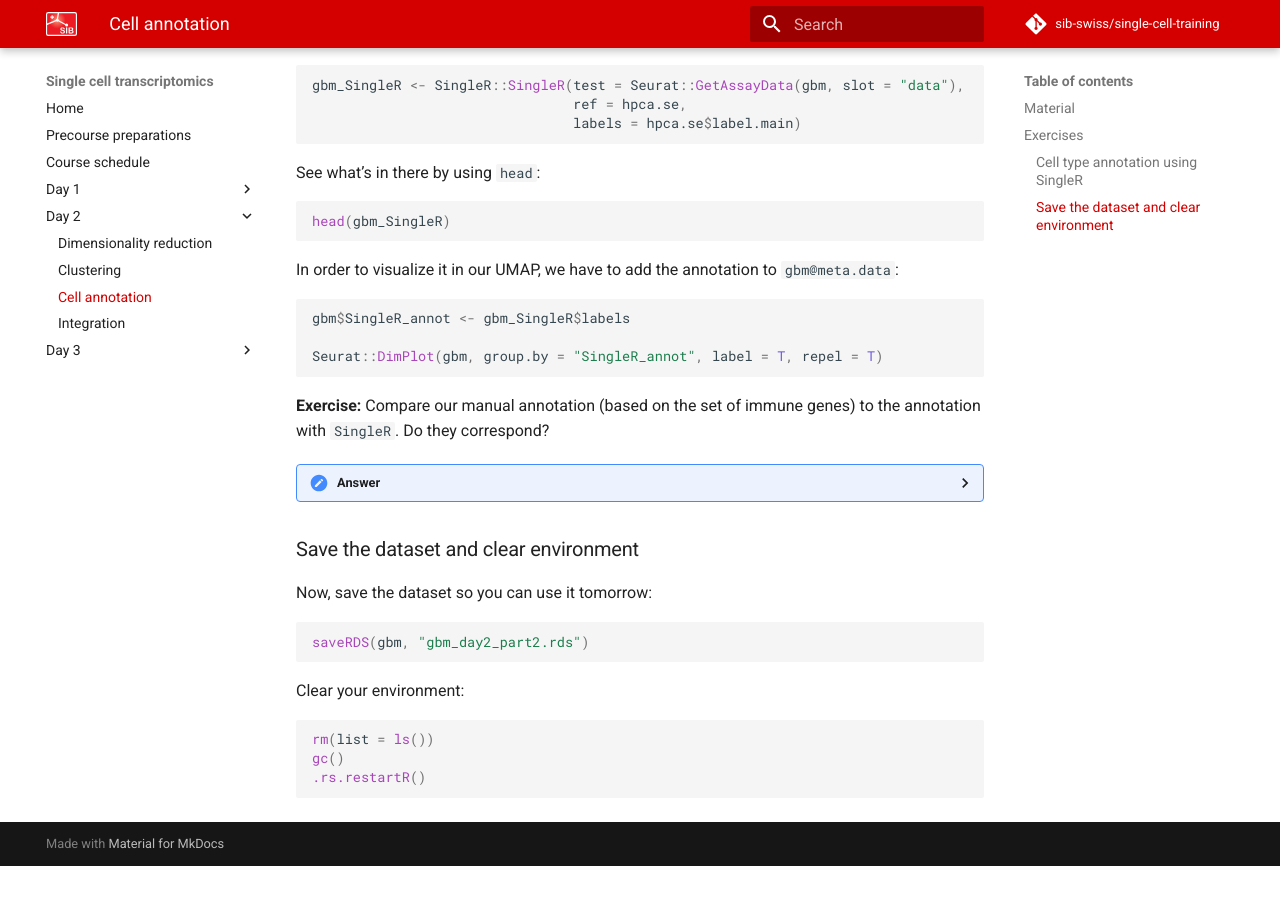
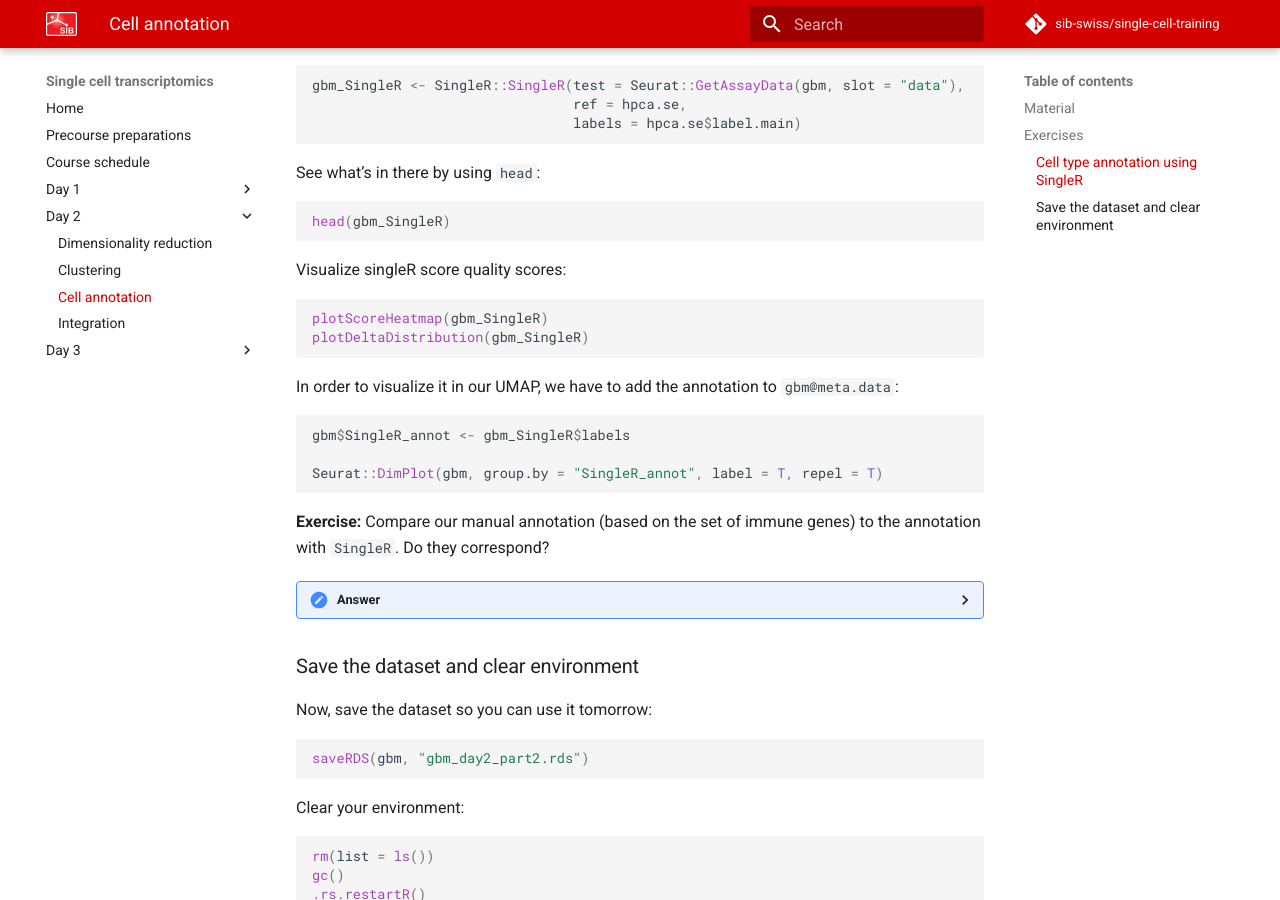
Before and after one commit to sib-swiss/single-cell-training, an MkDocs documentation site: the page built from docs/day2/cell_annotation.md, in a window 1280 px wide and 900 px high, scrolled down 2200 px. Built offline with MkDocs 1.6.1 and Material for MkDocs 9.7.7, drawn with Linux system fonts in a browser that asks for light colours; comment, search, counter and statistics services are not loaded; the version menu is left out; before the commit the page ends 3066 px from its top, so only the background shows below that.

Commit message:
add_code_singleR

````diff
--- a/docs/day2/cell_annotation.md
+++ b/docs/day2/cell_annotation.md
@@ -149,6 +149,12 @@ See what's in there by using `head`:
 ```R
 head(gbm_SingleR)
 ```
+Visualize singleR score quality scores:
+
+```R
+plotScoreHeatmap(gbm_SingleR)
+plotDeltaDistribution(gbm_SingleR)
+```
 
 In order to visualize it in our UMAP, we have to add the annotation to `gbm@meta.data`:
 
````
